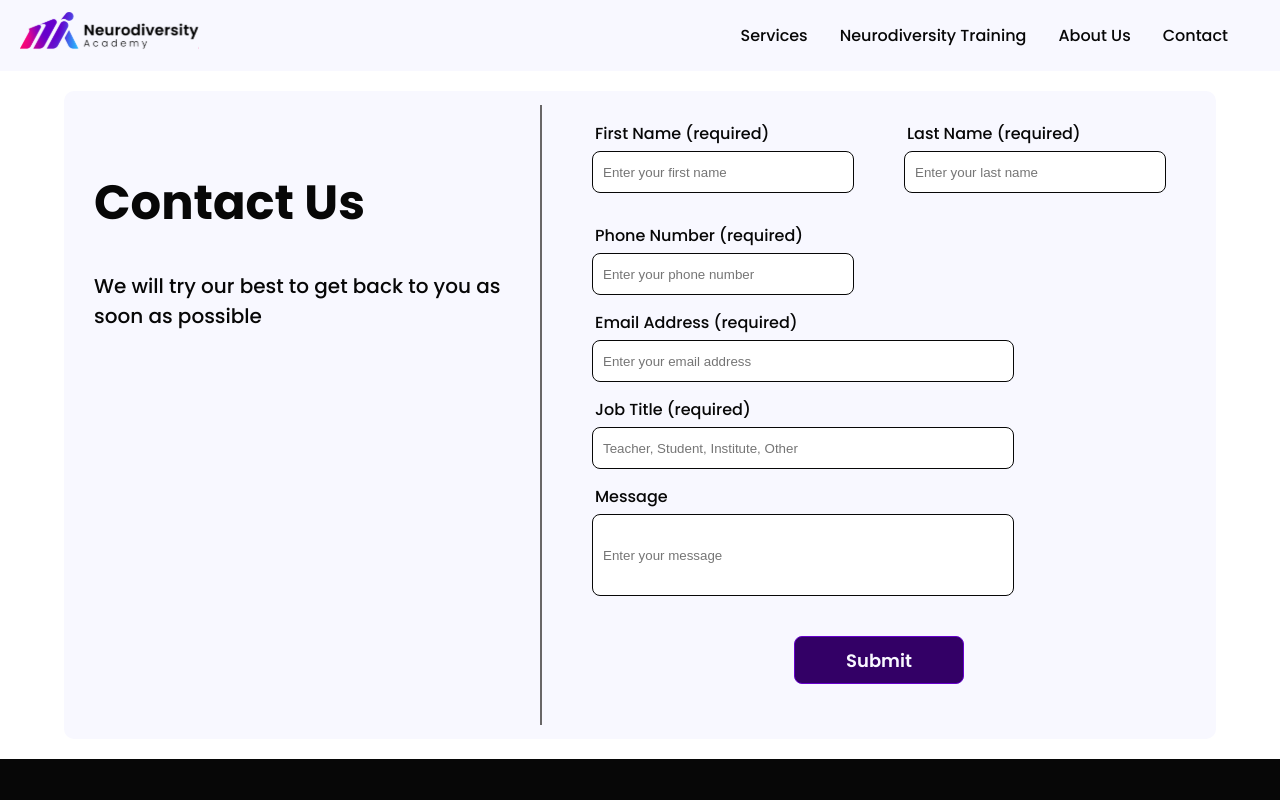
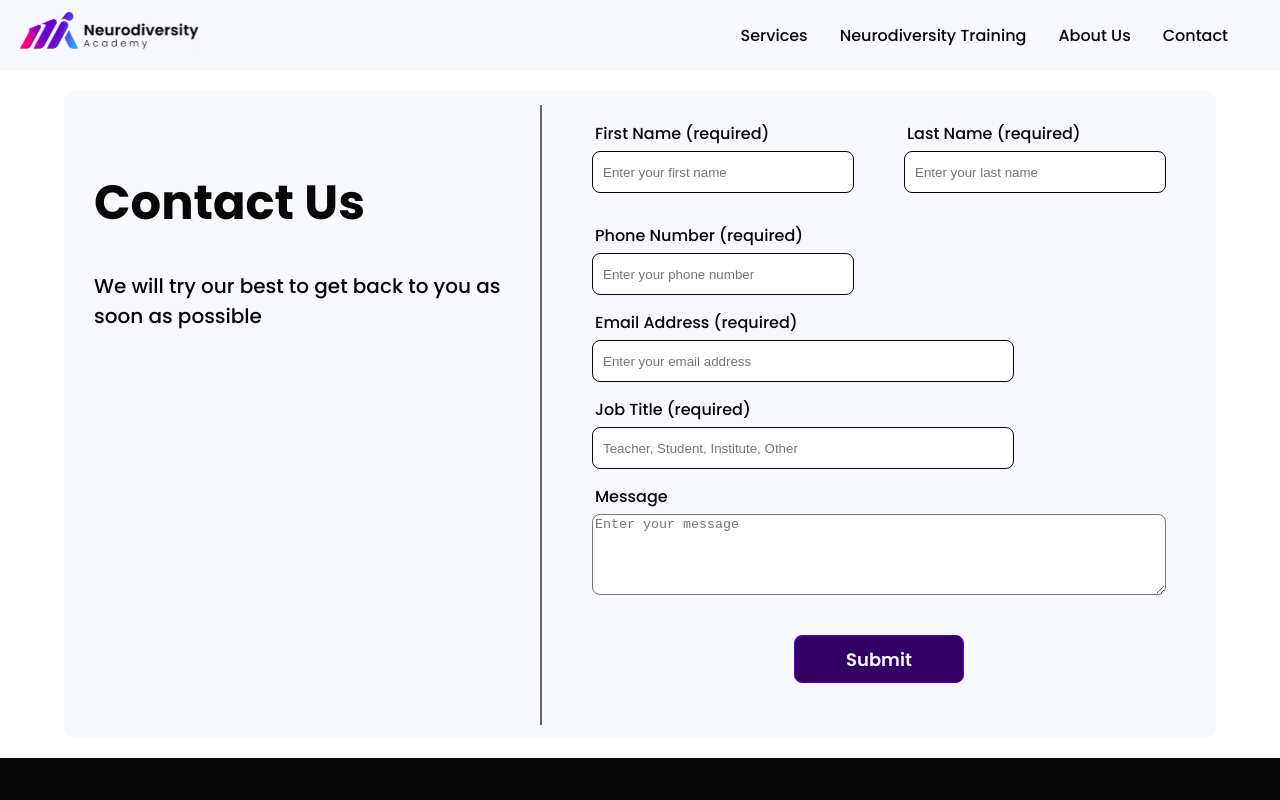
Before and after one commit to shademel/neurostudy-portal, a Next.js app: page /contact in a window 1280 px wide. Shown: the top 800 px of the page. Built offline with nearby package versions, Linux system fonts and the light colour scheme.

Commit message:
add custom TextArea component and

```diff
--- a/src/app/components/contactUs/ContactUsForm.tsx
+++ b/src/app/components/contactUs/ContactUsForm.tsx
@@ -11,6 +11,7 @@ import {
   PHONE_REGEX,
 } from '@/app/utilities/constants';
 import { registerContactData } from '@/app/utilities/registerContactData';
+import TextArea, { TextAreaVariant } from '../textArea/TextArea';
 
 const ContactUsForm: React.FC = () => {
   const handleSubmit = async (event: React.FormEvent) => {
@@ -158,22 +159,21 @@ const ContactUsForm: React.FC = () => {
             />
           </div>
           <div className={`${styles.textArea} ${styles.message}`}>
-            <TextBox
-              variant={TextboxVariant.LONGER}
+            <TextArea
+              variant={TextAreaVariant.LONG}
               name={'Message'}
               label={'Message'}
-              type={'text'}
               value={message}
               required={false}
               placeholder={'Enter your message'}
-              errorMessage={messageError}
+              maxlength={300}
               onBlur={() =>
                 !message.trim()
                   ? setMessageError('')
                   : setMessageError(undefined)
               }
               onChange={(e) => setMessage(e.target.value)}
-            />
+            ></TextArea>
           </div>
           <div className={styles.buttonArea}>
             <ActionButton
--- a/src/app/components/contactUs/contactUs.module.css
+++ b/src/app/components/contactUs/contactUs.module.css
@@ -43,8 +43,10 @@
   margin-bottom: 15px;
   text-align: left;
 }
-.message input {
-  height: 5rem;
+.message textarea {
+  /* height: 5rem; */
+  border-radius: 8px;
+
 }
 .buttonArea {
   display: flex;
--- /dev/null
+++ b/src/app/components/textArea/TextArea.tsx
@@ -0,0 +1,68 @@
+import React, { ChangeEvent } from 'react';
+import styles from './textarea.module.css';
+import Typography, { TypographyVariant } from '../typography/Typography';
+
+export enum TextAreaVariant {
+  LONG = 'long',
+  REGULAR = 'regular',
+}
+
+type TextAreaProps = {
+  name: string;
+  label: string;
+  value: string;
+  required: boolean;
+  placeholder: string;
+  errorMessage?: string;
+  className?: string;
+  row?: number;
+  cols?: number;
+  maxlength?: number;
+  spellCheck?: boolean;
+  variant?: TextAreaVariant;
+  onChange: (event: ChangeEvent<HTMLTextAreaElement>) => void;
+  onBlur?: () => void;
+};
+
+export default function TextArea(props: TextAreaProps) {
+  let textAreaClass = props.className ? props.className : styles.textArea;
+  if (props.errorMessage) {
+    textAreaClass = `${textAreaClass} ${styles.textAreaError}`;
+  }
+
+  const rows = 5;
+  const cols = 10;
+
+  if (props.variant === TextAreaVariant.LONG) {
+    textAreaClass = `${textAreaClass} ${styles.long}`;
+  }
+
+  return (
+    <div className={styles.textAreaContainer}>
+      <label htmlFor={props.name} className={styles.label}>
+        <Typography
+          variant={TypographyVariant.Body2}
+          color={props.errorMessage && 'red'}
+        >
+          {props.label}
+        </Typography>
+      </label>
+      <textarea
+        name={props.name}
+        value={props.value}
+        onChange={props.onChange}
+        required={props.required}
+        placeholder={props.placeholder}
+        className={textAreaClass}
+        onBlur={props.onBlur}
+        rows={props.variant === TextAreaVariant.LONG ? rows : undefined}
+        cols={props.variant === TextAreaVariant.LONG ? cols : undefined}
+        maxLength={props.maxlength}
+        spellCheck={props.spellCheck}
+      />
+      {props.errorMessage && (
+        <span className={styles.errorMessage}>{props.errorMessage}</span>
+      )}
+    </div>
+  );
+}
--- /dev/null
+++ b/src/app/components/textArea/textArea.module.css
@@ -0,0 +1,33 @@
+.message textarea {
+  border: 1px solid var(--BondBlack);
+  border-radius: 8px;
+
+  padding: 0px 10px;
+}
+/*
+.long {
+  width: 15rem;
+  height: 40px;
+  border-radius: 8px;
+  border: 1px solid var(--BondBlack);
+  padding: 0px 10px;
+} */
+
+
+.textAreaError {
+  border: 1px solid var(--errorRed);
+}
+
+.textAreaContainer {
+  display: flex;
+  flex-direction: column;
+  gap: 5px;
+}
+
+.errorMessage {
+  color: var(--errorRed);
+}
+
+.label {
+  padding: 0px 3px;
+}
```
